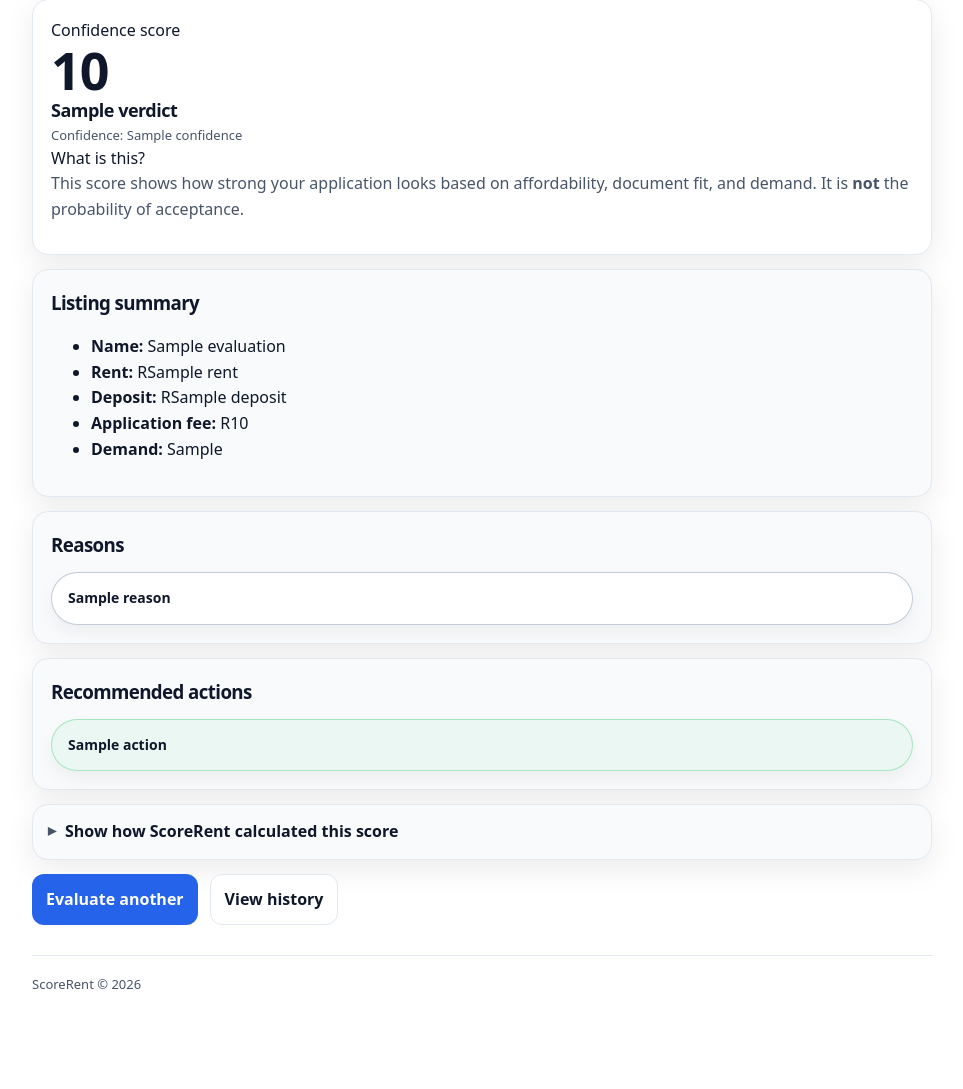
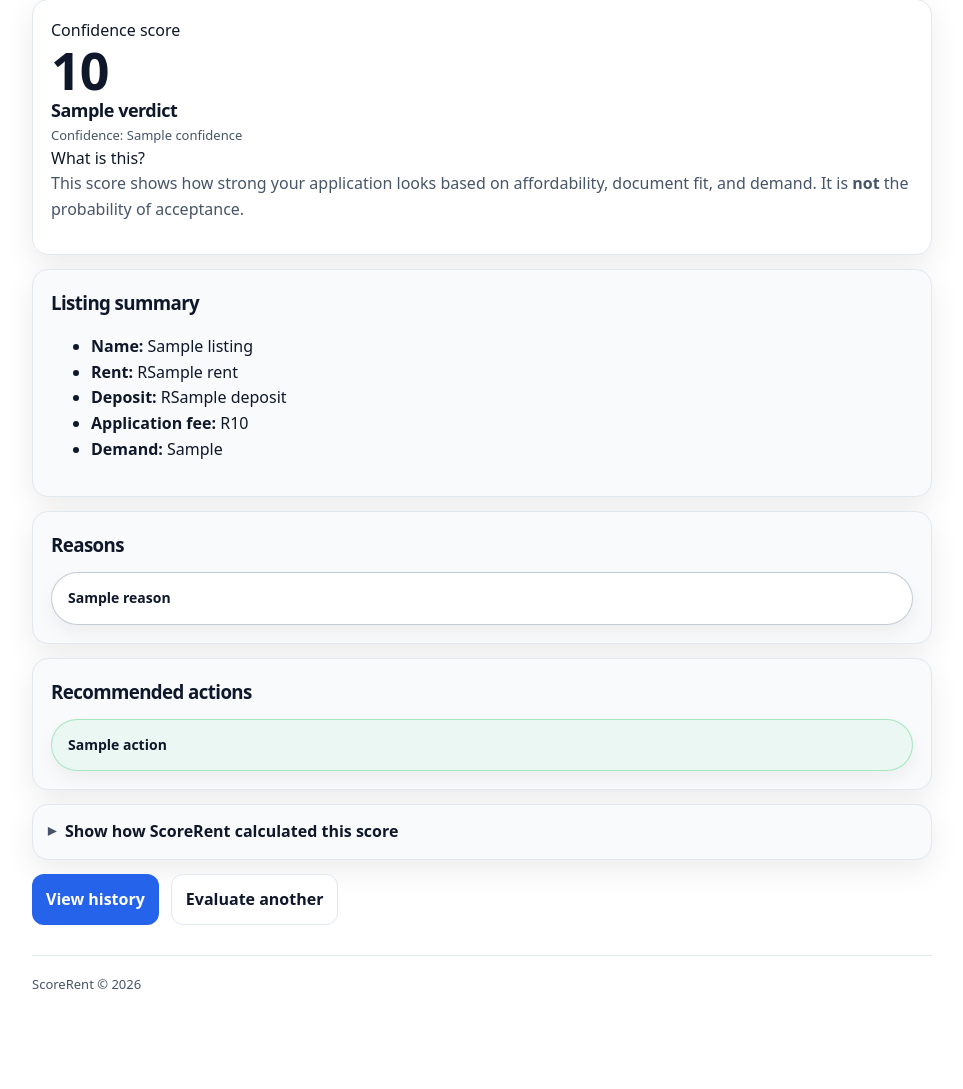
Before and after one commit to nonluthando/ScoreRent, a FastAPI app: template templates/results.html in a window 1280 px wide. Shown: the part 182-1271 px from the top of the page, without its empty margins (158-1121 px from the left). Run offline with FastAPI, Linux system fonts and the light colour scheme; the template is opened without the code that fills it: most values are stand-ins (such as "Sample title", 1, 10 or a date in 2020).

Commit message:
Update results.html
match logged in results to guest

```diff
--- a/templates/results.html
+++ b/templates/results.html
@@ -1,8 +1,10 @@
 {% extends "base.html" %}
 {% block content %}
+
 <h2>Evaluation result</h2>
 
 <div class="stack">
+
   <!-- Score -->
   <div class="scoreBox">
     <div class="scoreHeader">
@@ -17,7 +19,16 @@
           {% set verdict_class = "bad" %}
         {% endif %}
 
-        <div class="verdict {{ verdict_class }}">{{ evaluation.verdict }}</div>
+        {% set verdict_label = evaluation.verdict %}
+        {% if evaluation.verdict == "WORTH_APPLYING" %}
+          {% set verdict_label = "Worth applying" %}
+        {% elif evaluation.verdict == "BORDERLINE" %}
+          {% set verdict_label = "Borderline" %}
+        {% elif evaluation.verdict == "NOT_WORTH_IT" %}
+          {% set verdict_label = "Not worth it" %}
+        {% endif %}
+
+        <div class="verdict {{ verdict_class }}">{{ verdict_label }}</div>
         <div class="muted small">Confidence: {{ evaluation.confidence }}</div>
       </div>
 
@@ -37,7 +48,7 @@
   <div class="card">
     <h3>Listing summary</h3>
     <ul class="list">
-      <li><strong>Name:</strong> {{ evaluation.listing_name }}</li>
+      <li><strong>Name:</strong> {{ listing.listing_name or evaluation.listing_name or "Unnamed listing" }}</li>
       <li><strong>Rent:</strong> R{{ listing.rent }}</li>
       <li><strong>Deposit:</strong> R{{ listing.deposit }}</li>
       <li><strong>Application fee:</strong> R{{ listing.application_fee }}</li>
@@ -45,7 +56,7 @@
     </ul>
   </div>
 
-  <!-- Reasons -->
+  <!-- Reasons (pill look) -->
   <div class="card">
     <h3>Reasons</h3>
     <div class="pillList">
@@ -55,7 +66,7 @@
     </div>
   </div>
 
-  <!-- Actions -->
+  <!-- Actions (pill look) -->
   <div class="card">
     <h3>Recommended actions</h3>
     <div class="pillList">
@@ -65,14 +76,14 @@
     </div>
   </div>
 
-  <!-- Breakdown -->
-  {% if breakdown %}
+  <!-- Breakdown (bars version, collapsible) -->
+  {% if listing.breakdown %}
   <div class="card breakdownCard">
     <details class="breakdownDetails">
       <summary class="breakdownSummary">Show how ScoreRent calculated this score</summary>
 
       <div class="breakdownList">
-        {% for b in breakdown %}
+        {% for b in listing.breakdown %}
           {% set delta = b.delta %}
           {% set before = b.before %}
           {% set after = b.after %}
@@ -113,8 +124,9 @@
   {% endif %}
 
   <div class="actions">
-    <a class="btn" href="/evaluate">Evaluate another</a>
-    <a class="btn secondary" href="/history">View history</a>
+    <a class="btn" href="/history">View history</a>
+    <a class="btn secondary" href="/evaluate">Evaluate another</a>
   </div>
 </div>
+
 {% endblock %}
```
